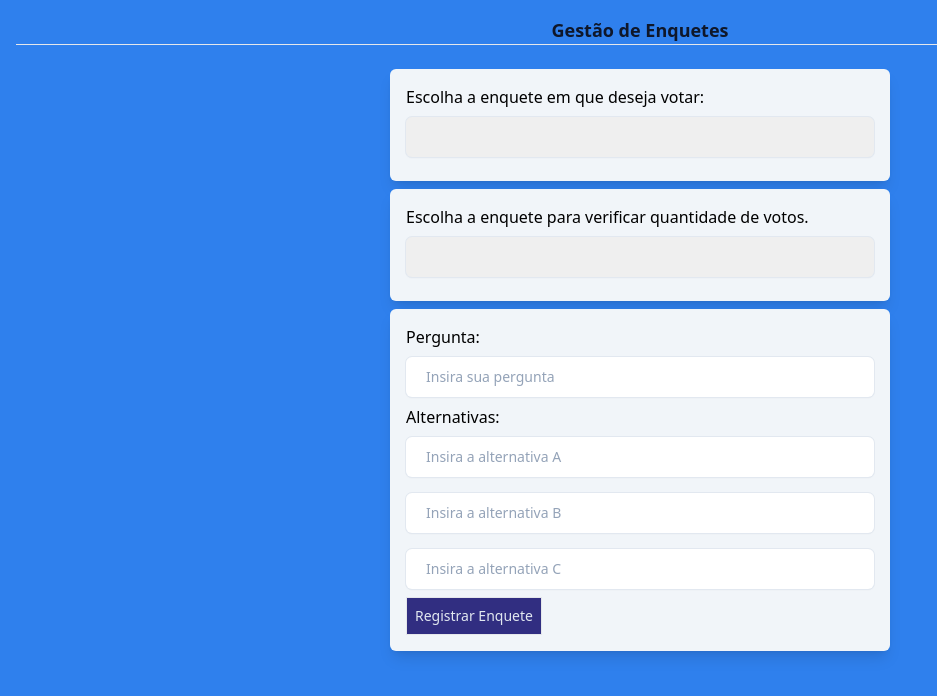
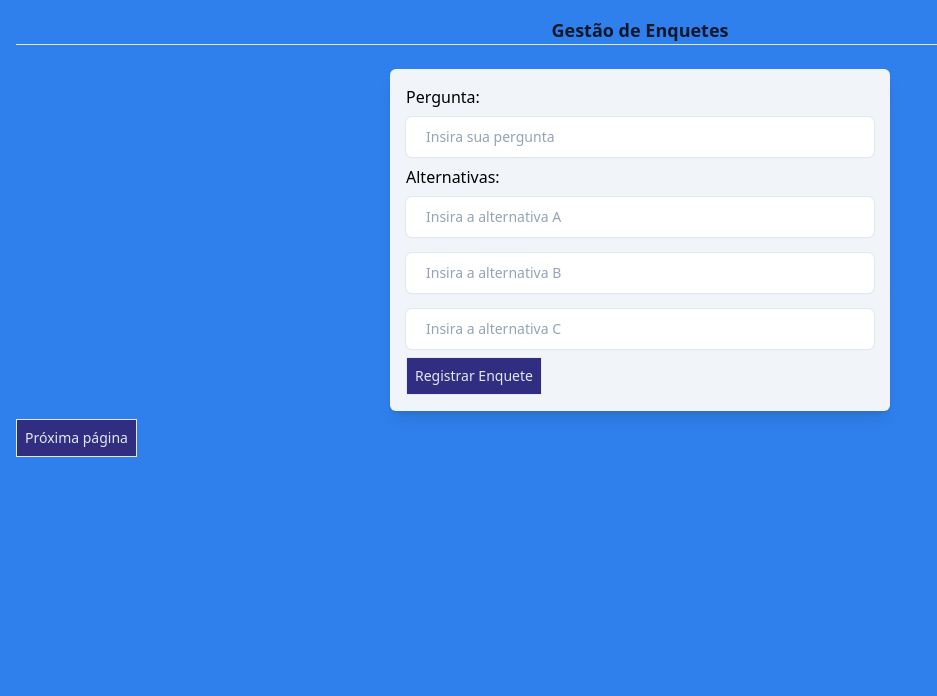
Before and after one commit to eiericksilva/enquete, a React (Vite) app: page / in a window 1280 px wide. Shown: the top 696 px of the page, without its empty margins (0-937 px from the left). Built offline with nearby package versions, Linux system fonts and the light colour scheme.

Commit message:
renderizando componentes

```diff
--- a/src/App.jsx
+++ b/src/App.jsx
@@ -22,10 +22,11 @@ function App() {
   const [optionSelected, setOptionSelected] = useState("");
   const [enqueteSelected, setEnqueteSelected] = useState("");
   const [showCounts, setShowCounts] = useState("");
+  const [page, setPage] = useState("create");
 
   useEffect(() => {
     console.log("ENQUETES:", enquetes);
-  }, [enquetes, optionSelected]);
+  }, [enquetes, optionSelected, showCounts]);
 
   const registrarEnquete = (e) => {
     e.preventDefault();
@@ -74,28 +75,8 @@ function App() {
       <h3 className={style.heading}>Gestão de Enquetes</h3>
       <hr />
       <br />
-      <div className={style.container}>
-        <h4>Escolha a enquete em que deseja votar:</h4>
-        <select
-          className={style.input}
-          onChange={(e) => setEnqueteSelected(e.target.value)}
-        >
-          {enquetes.map((enquete) => (
-            <option value={enquete.pergunta}>{enquete.pergunta}</option>
-          ))}
-        </select>
-      </div>
-      <div className={style.container}>
-        <h4>Escolha a enquete para verificar quantidade de votos.</h4>
-        <select
-          className={style.input}
-          onChange={(e) => setShowCounts(e.target.value)}
-        >
-          {enquetes.map((enquete) => (
-            <option value={enquete.pergunta}>{enquete.pergunta}</option>
-          ))}
-        </select>
-      </div>
+      {page === "create" ? (
+        <>
           <div className={style.container}>
             <form>
               <label>
@@ -145,6 +126,40 @@ function App() {
               </button>
             </form>
           </div>
+          <button className={style.button} onClick={() => setPage("view")}>
+            Próxima página
+          </button>
+        </>
+      ) : (
+        <div className="flex justify-around">
+          <div>
+            <div className={style.container}>
+              <h4>Escolha a enquete em que deseja votar:</h4>
+              <select
+                className={style.input}
+                onChange={(e) => setEnqueteSelected(e.target.value)}
+              >
+                {enquetes.map((enquete) => (
+                  <option value={enquete.pergunta}>{enquete.pergunta}</option>
+                ))}
+              </select>
+            </div>
+            <div className={style.container}>
+              <h4>Escolha a enquete para verificar quantidade de votos.</h4>
+              <select
+                className={style.input}
+                onChange={(e) => setShowCounts(e.target.value)}
+              >
+                {enquetes.map((enquete) => (
+                  <option value={enquete.pergunta}>{enquete.pergunta}</option>
+                ))}
+              </select>
+            </div>
+            <button className={style.button} onClick={() => setPage("create")}>
+              Página Anterior
+            </button>
+          </div>
+          <div>
             {enquetes
               .filter((enquete) => enquete.pergunta === enqueteSelected)
               .map((enquete) => (
@@ -166,7 +181,9 @@ function App() {
                     <div className={style.container_buttons}>
                       <button
                         className={`${style.button} ${style.register}`}
-                  onClick={() => registrarResposta(enquete.id, optionSelected)}
+                        onClick={() =>
+                          registrarResposta(enquete.id, optionSelected)
+                        }
                         type="button"
                       >
                         Enviar resposta
@@ -198,6 +215,9 @@ function App() {
                 </div>
               ))}
           </div>
+        </div>
+      )}
+    </div>
   );
 }
 
```
Lines whose indentation alone changed are shown as unchanged.
